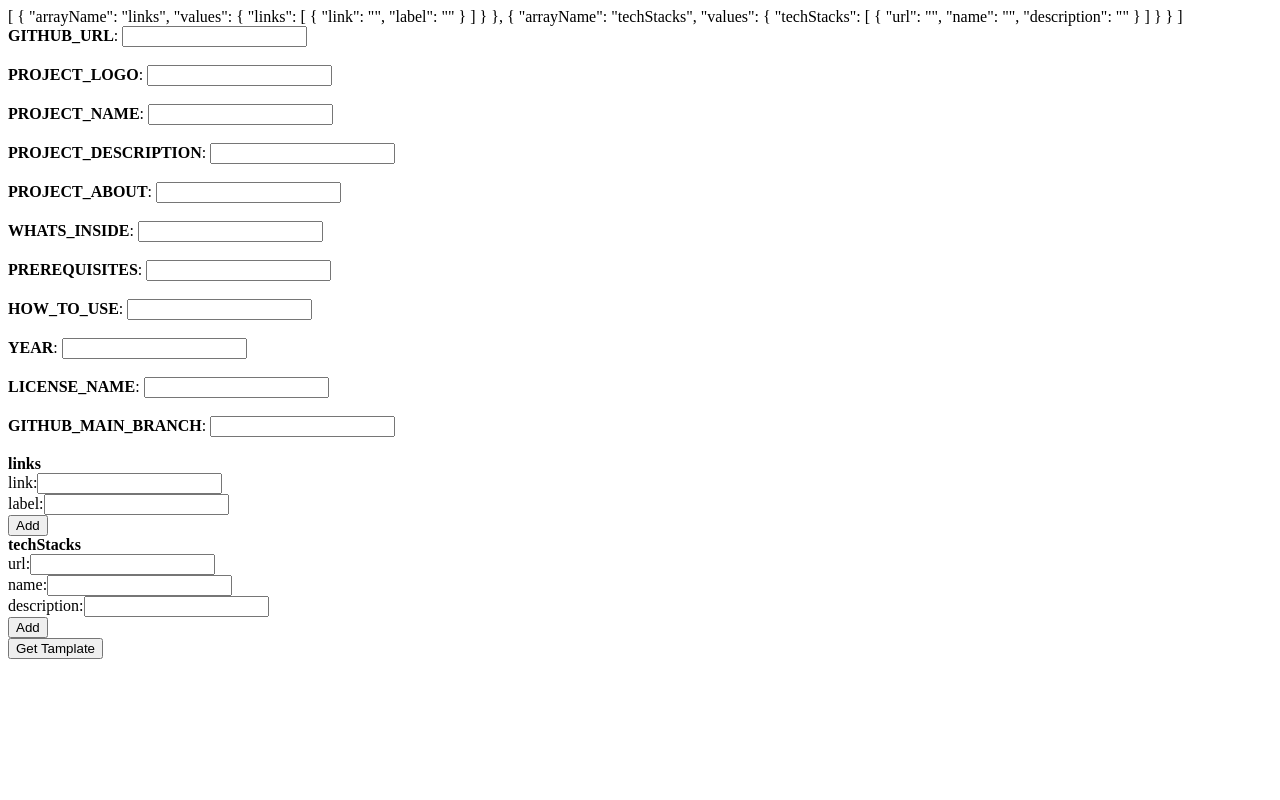
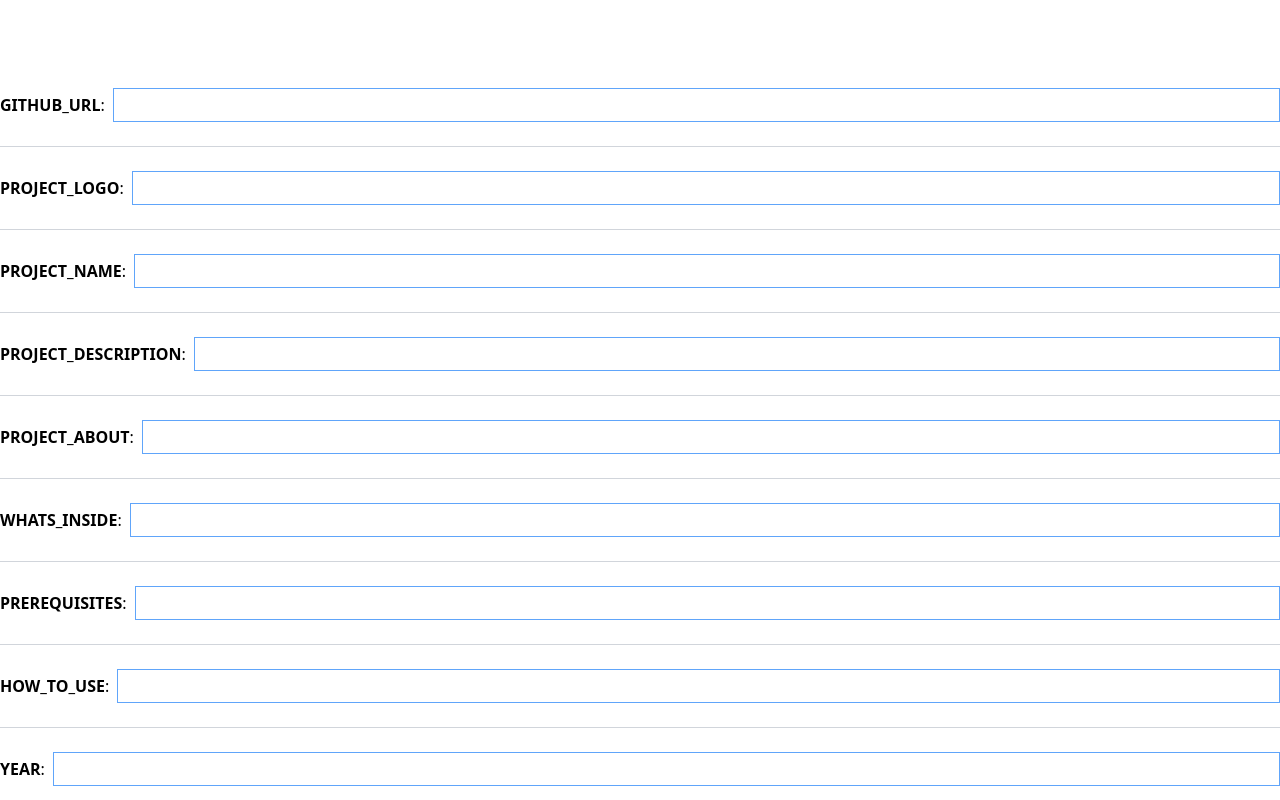
Before and after one commit to yasinatesim/markdown-manager, a Vue app: page / in a window 1280 px wide. Both pictures are taken after a click on the button "Submit". Shown: the top 800 px of the page. Built offline with nearby package versions, Linux system fonts and the light colour scheme.

Commit message:
chore: add styles with tailwind

```diff
--- a/package.json
+++ b/package.json
@@ -15,7 +15,10 @@
     "@commitlint/config-conventional": "^13.1.0",
     "@vitejs/plugin-vue": "^1.3.0",
     "@vue/compiler-sfc": "^3.0.5",
+    "autoprefixer": "^10.3.4",
     "husky": "^7.0.1",
+    "postcss": "^8.3.6",
+    "tailwindcss": "^2.2.15",
     "vite": "^2.4.4"
   }
 }
--- /dev/null
+++ b/postcss.config.js
@@ -0,0 +1,6 @@
+module.exports = {
+  plugins: {
+    tailwindcss: {},
+    autoprefixer: {},
+  },
+}
--- a/src/App.vue
+++ b/src/App.vue
@@ -1,34 +1,32 @@
 <template>
+  <div class="container mx-auto my-16">
     <div v-if="step == 1">
-    <textarea v-model="template" cols="30" rows="10"></textarea>
+      <textarea class="p-6 placeholder-blue-300 text-dark-600 relative bg-white  text-sm border border-blue-400 outline-none focus:outline-none focus:ring w-full" v-model="template" cols="30" rows="10"></textarea>
       <br /><br />
-    <button @click="handleSubmit">Submit</button>
+      <button @click="handleSubmit" class="bg-blue-800 text-white text-sm font-bold  px-6 py-3 rounded shadow hover:shadow-lg outline-none focus:outline-none mr-1 mb-1 w-full ease-linear transition-all duration-150">Submit</button>
     </div>
-
-  {{ arrays }}
 
     <div v-if="step == 2">
       <div v-for="variable in variables">
-      <label>
+        <label class="flex items-center py-6 border-b border-gray-300">
           <strong>{{ variable }}</strong
           >:
-        <input type="text" v-model="variables[variable]" />
+          <input type="text" v-model="variables[variable]"  class="ml-2 p-2 text-dark-600 relative bg-white text-xs border border-blue-400 outline-none focus:outline-none focus:ring w-full"/>
         </label>
-      <br />
-      <br />
+
       </div>
 
-    <div v-for="array in arrays">
-      <div>
+      <div v-for="array in arrays" class="mt-4">
+        <div class="border-b pb-3 border-gray-300">
           <strong>{{ String(Object.keys(array.values)) }}</strong>
 
           <div v-for="item in array.values">
-          <div v-for="(value, key) in item">
-            <div v-for="obj in Object.keys(value)">
+            <div v-for="(value, key) in item"> <!-- //  border-b border-gray-300 -->
+              <div v-for="obj in Object.keys(value)" class="flex items-center py-6">
                 <span>{{ obj }}:</span>
-              <input type="text" v-model="value[obj]" />
+                <input type="text" v-model="value[obj]"  class="ml-2 p-2 text-dark-600 relative bg-white text-xs border border-pink-400 outline-none focus:outline-none focus:ring w-full"/>
               </div>
-            <button @click="handleAddInput(item, Object.keys(array.values))">
+              <button @click="handleAddInput(item, Object.keys(array.values))" class="bg-pink-800 text-white text-sm font-bold  px-6 py-3 rounded shadow hover:shadow-lg outline-none focus:outline-none mr-1 mb-1 ease-linear transition-all duration-150">
                 Add
               </button>
               <button
@@ -42,11 +40,12 @@
         </div>
       </div>
 
-    <button @click="handleGetTemplate">Get Tamplate</button>
+      <button @click="handleGetTemplate" class="bg-blue-800 text-white text-sm font-bold  px-6 py-3 mt-6 rounded shadow hover:shadow-lg outline-none focus:outline-none mr-1 mb-1 w-full ease-linear transition-all duration-150">Get Tamplate</button>
     </div>
 
     <div v-if="step == 3">
-    <textarea cols="70" rows="70" readonly>{{ result }}</textarea>
+      <textarea cols="70" rows="70" readonly class="p-6 placeholder-blue-300 text-dark-600 relative bg-white  text-sm border border-blue-800  w-full">{{ result }}</textarea>
+    </div>
   </div>
 </template>
 
--- /dev/null
+++ b/src/assets/styles/main.css
@@ -0,0 +1,3 @@
+@tailwind base;
+@tailwind components;
+@tailwind utilities;
--- a/src/main.js
+++ b/src/main.js
@@ -1,4 +1,5 @@
 import { createApp } from 'vue'
 import App from './App.vue'
+import './assets/styles/main.css'
 
 createApp(App).mount('#app')
--- /dev/null
+++ b/tailwind.config.js
@@ -0,0 +1,12 @@
+module.exports = {
+  mode: 'jit',
+  purge: ['./index.html', './src/**/*.{vue,js,ts,jsx,tsx}'],
+  darkMode: false, // or 'media' or 'class'
+  theme: {
+    extend: {},
+  },
+  variants: {
+    extend: {},
+  },
+  plugins: [],
+}
```
Also changed, not shown: 1 other file (tests, documents, lock files or other folders). Lines whose indentation alone changed are shown as unchanged.
